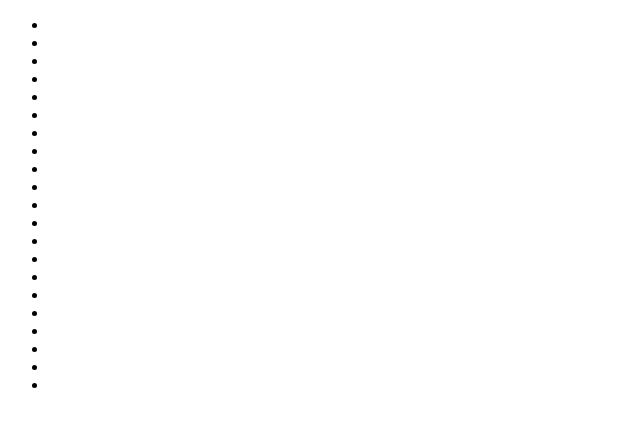
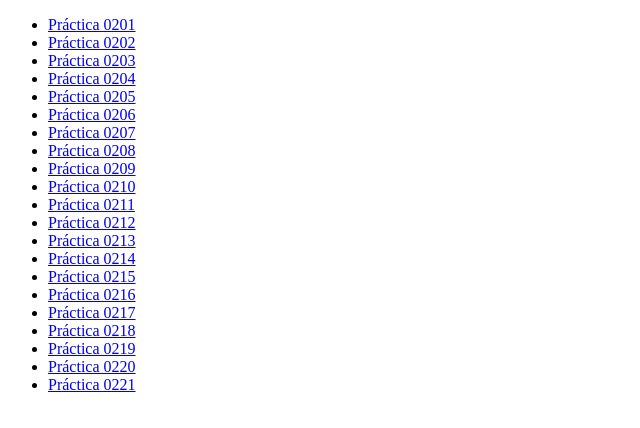
Before and after one commit to HugoCaspoz/practicas_dwec, a plain HTML site: page index.html in a window 1280 px wide. Shown: the whole page, without its empty margins (0-640 px from the left). Drawn offline with Linux system fonts and the light colour scheme.

Commit message:
arreglar página 3

```diff
--- a/index.html
+++ b/index.html
@@ -8,27 +8,27 @@
 </head>
 <body>
     <ul>
-        <li> <a href="../pr0201.html" Práctica 0201> </li>
-        <li> <a href="../pr0202.html" Práctica 0202> </li>
-        <li> <a href="../pr0203.html" Práctica 0203> </li>
-        <li> <a href="../pr0204.html" Práctica 0204> </li>
-        <li> <a href="../pr0205.html" Práctica 0205> </li>
-        <li> <a href="../pr0206.html" Práctica 0206> </li>
-        <li> <a href="../pr0207.html" Práctica 0207> </li>
-        <li> <a href="../pr0208.html" Práctica 0208> </li>
-        <li> <a href="../pr0209.html" Práctica 0209> </li>
-        <li> <a href="../pr02010.html" Práctica 0210> </li>
-        <li> <a href="../pr02011.html" Práctica 0211> </li>
-        <li> <a href="../pr02012.html" Práctica 0212> </li>
-        <li> <a href="../pr02013.html" Práctica 0213> </li>
-        <li> <a href="../pr02014.html" Práctica 0214> </li>
-        <li> <a href="../pr02015.html" Práctica 0215> </li>
-        <li> <a href="../pr02016.html" Práctica 0216> </li>
-        <li> <a href="../pr02017.html" Práctica 0217> </li>
-        <li> <a href="../pr02018.html" Práctica 0218> </li>
-        <li> <a href="../pr02019.html" Práctica 0219> </li>
-        <li> <a href="../pr02020.html" Práctica 0220> </li>
-        <li> <a href="../pr02021.html" Práctica 0221> </li>
+        <li> <a href="../pr0201.html" >Práctica 0201 </li>
+        <li> <a href="../pr0202.html" >Práctica 0202 </li>
+        <li> <a href="../pr0203.html" >Práctica 0203 </li>
+        <li> <a href="../pr0204.html" >Práctica 0204 </li>
+        <li> <a href="../pr0205.html" >Práctica 0205 </li>
+        <li> <a href="../pr0206.html" >Práctica 0206 </li>
+        <li> <a href="../pr0207.html" >Práctica 0207 </li>
+        <li> <a href="../pr0208.html" >Práctica 0208 </li>
+        <li> <a href="../pr0209.html" >Práctica 0209 </li>
+        <li> <a href="../pr02010.html" >Práctica 0210 </li>
+        <li> <a href="../pr02011.html" >Práctica 0211 </li>
+        <li> <a href="../pr02012.html" >Práctica 0212 </li>
+        <li> <a href="../pr02013.html" >Práctica 0213 </li>
+        <li> <a href="../pr02014.html" >Práctica 0214 </li>
+        <li> <a href="../pr02015.html" >Práctica 0215</li>
+        <li> <a href="../pr02016.html" >Práctica 0216 </li>
+        <li> <a href="../pr02017.html" >Práctica 0217 </li>
+        <li> <a href="../pr02018.html" >Práctica 0218 </li>
+        <li> <a href="../pr02019.html" >Práctica 0219 </li>
+        <li> <a href="../pr02020.html" >Práctica 0220 </li>
+        <li> <a href="../pr02021.html" >Práctica 0221 </li>
     </ul>
 </body>
 </html>
```
